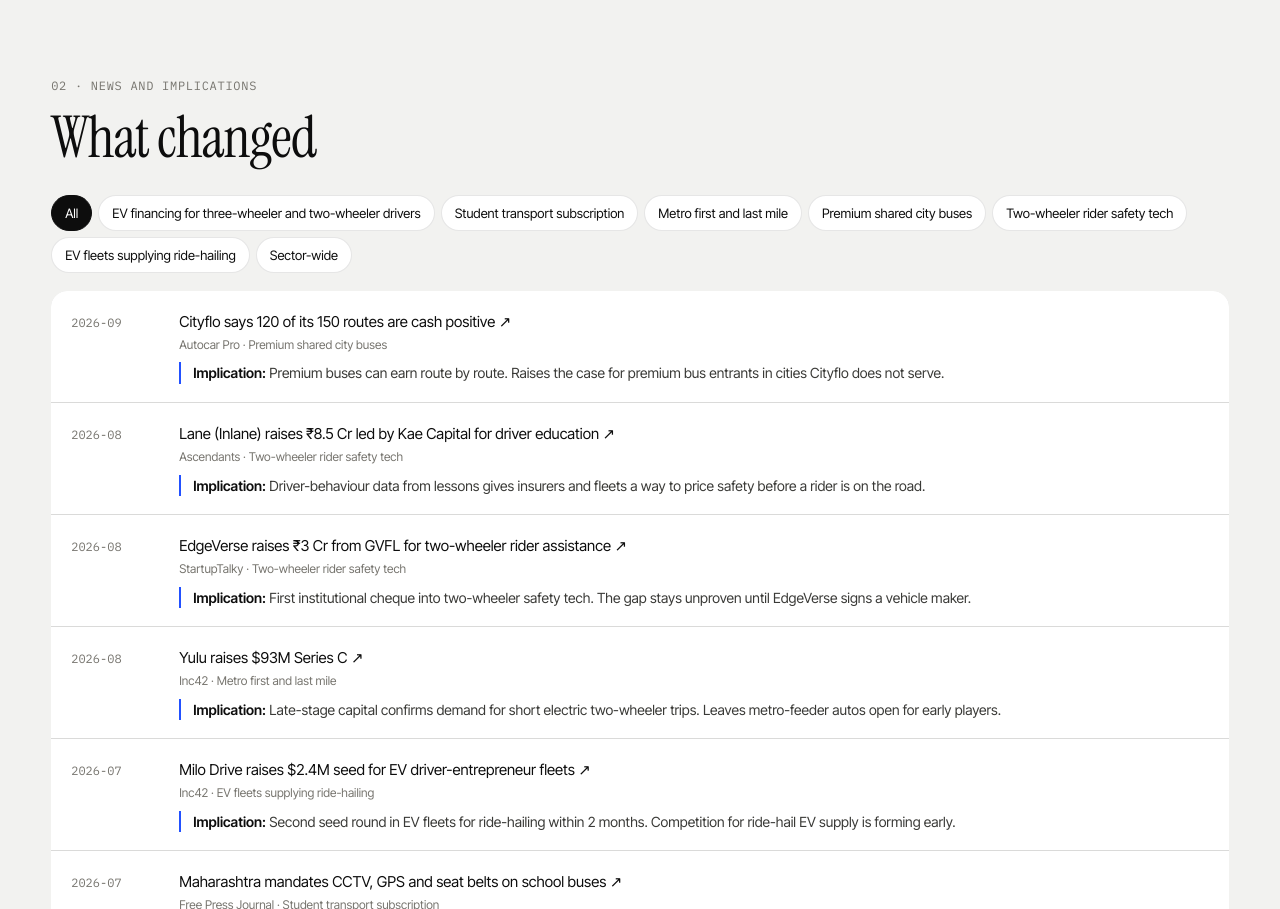
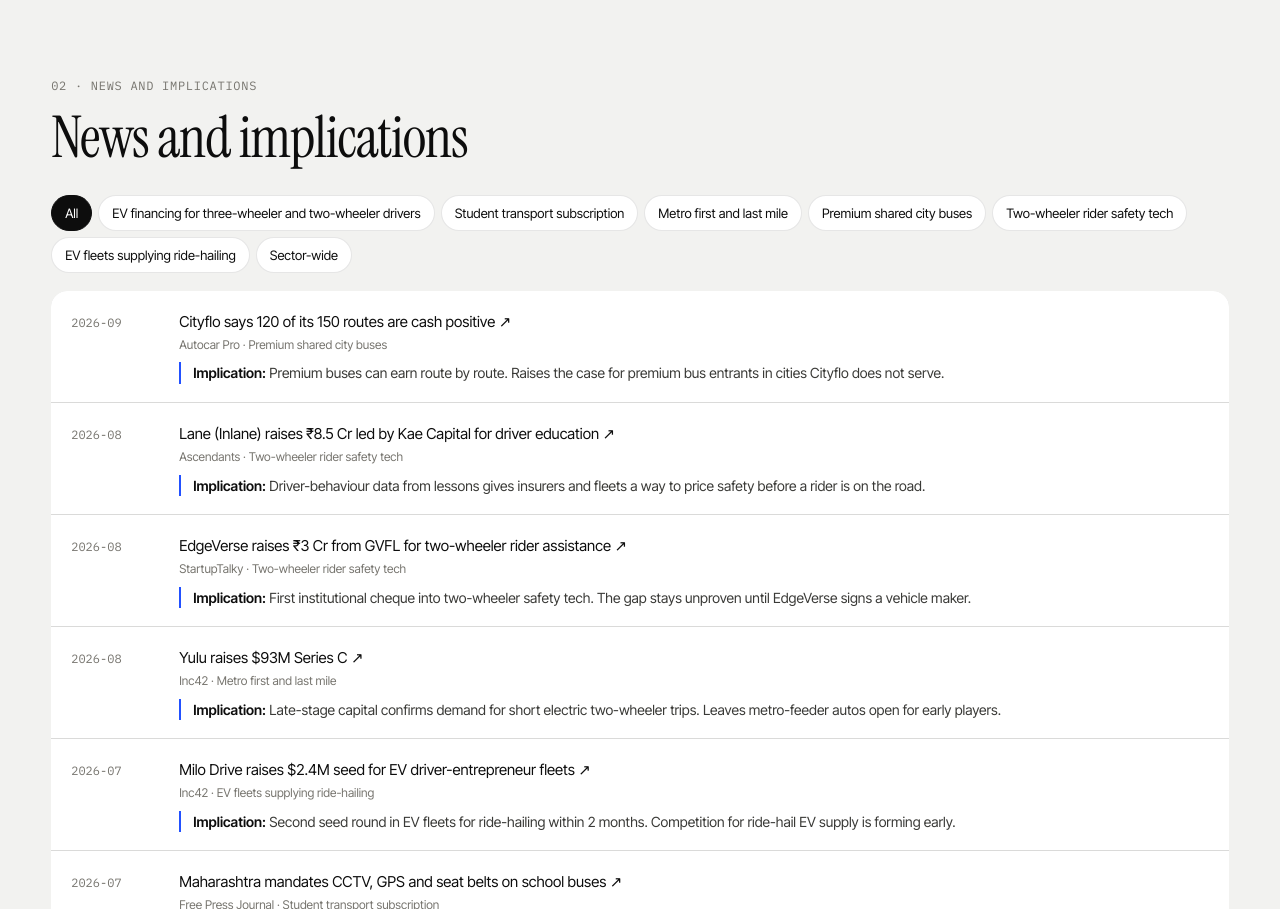
Before and after one commit to shivanshpahwa741-sudo/Mobility-dashboard, a plain HTML site: page dashboard/index.html in a window 1280 px wide. Shown: the part 1458-2367 px from the top of the page. Drawn offline with Linux system fonts and the light colour scheme.

Commit message:
Update index.html

```diff
--- a/dashboard/index.html
+++ b/dashboard/index.html
@@ -85,7 +85,7 @@ body>header.glass,body>.top.glass{background:rgba(236,236,234,.55)!important;bac
 </section>
 
 <section id="news">
-  <div class="kick">02 · News and implications</div><h2>What changed</h2>
+  <div class="kick">02 · News and implications</div><h2>News and implications</h2>
   <div class="chips" id="nchips"></div>
   <div class="news" id="nlist"></div>
 </section>
```
